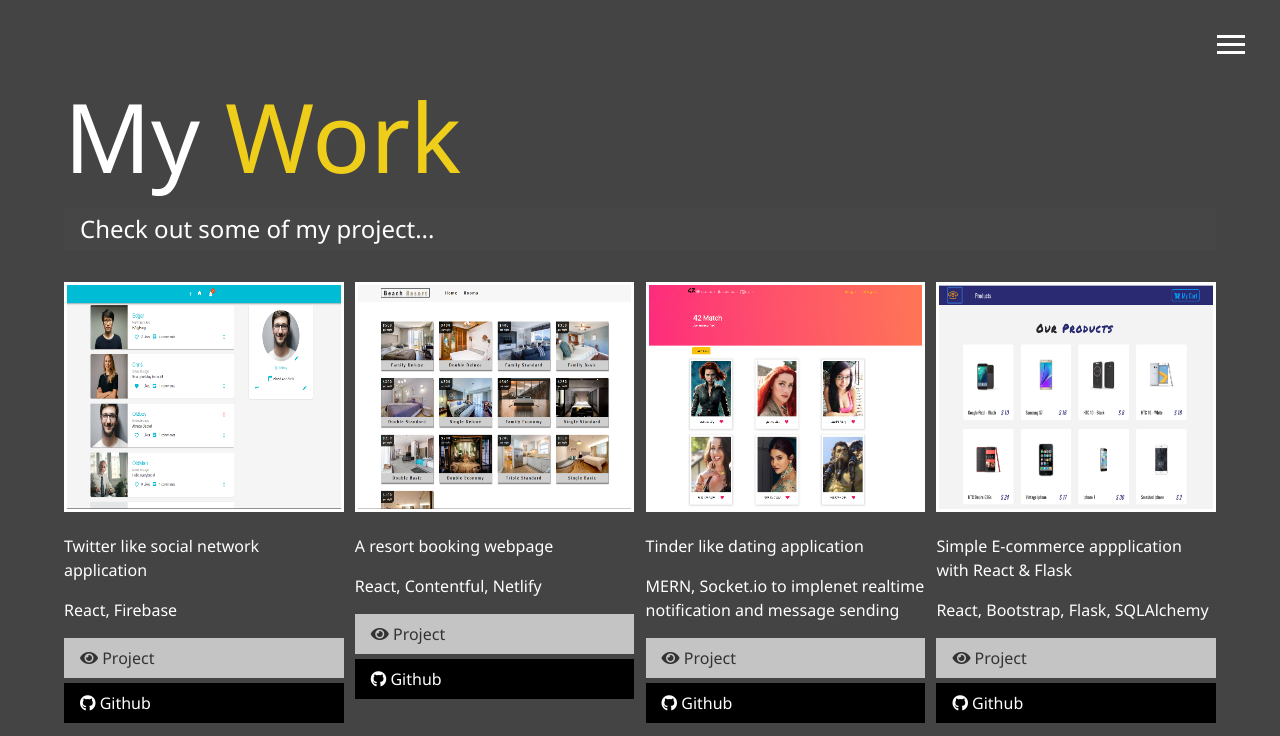
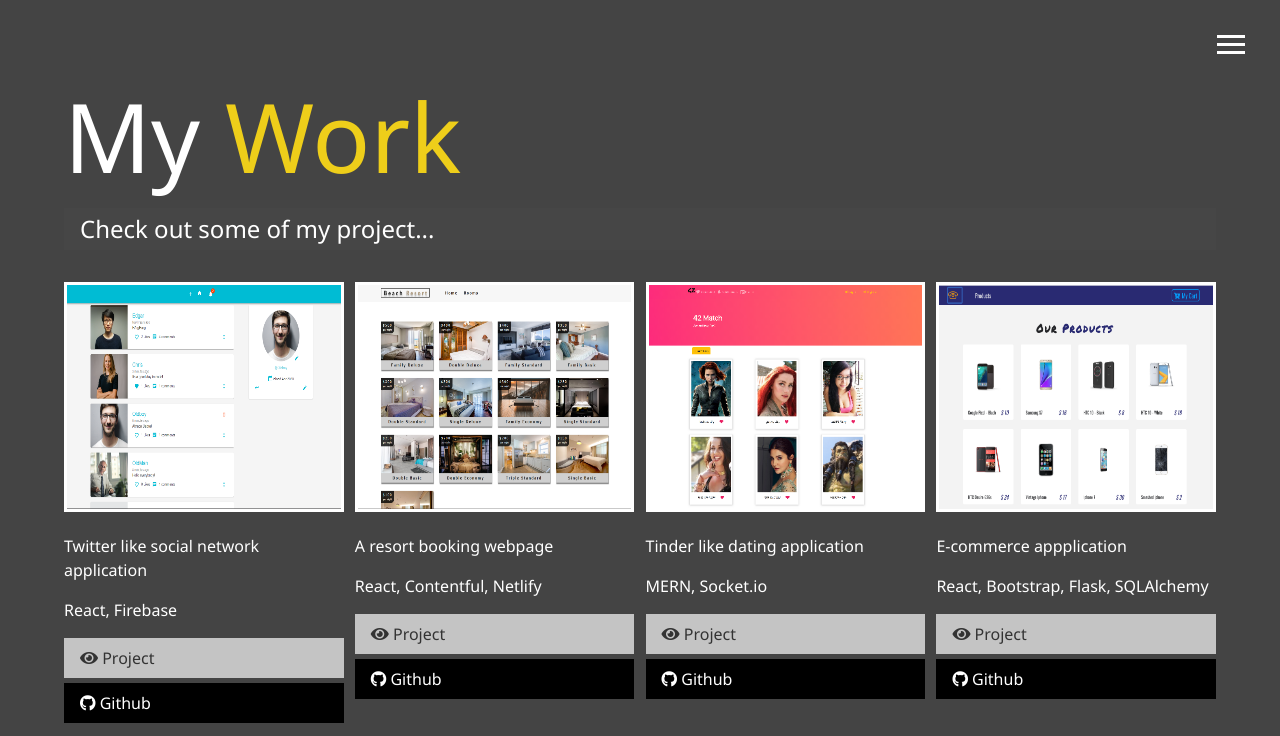
Before and after one commit to Ultraman82/Portfolio, a website: page dist/work.html in a window 1280 px wide. Shown: the top 736 px of the page. Drawn offline with Linux system fonts and the light colour scheme; grey boxes are pictures that could not be loaded.

Commit message:
small edit

```diff
--- a/dist/work.html
+++ b/dist/work.html
@@ -87,8 +87,7 @@
         </a>
         <p class="">Tinder like dating application</p>
         <p class="">
-          MERN, Socket.io to implenet realtime notification and message
-          sending
+          MERN, Socket.io
         </p>
         <a href="http://18.220.196.170:3001/home/" class="btn-light">
           <i class="fas fa-eye"></i> Project
@@ -102,7 +101,7 @@
           <img src="img/projects/project2.png" height="230" alt="Project3" />
         </a>
         <p class="description">
-          Simple E-commerce appplication with React & Flask
+          E-commerce appplication
         </p>
         <p class="description">React, Bootstrap, Flask, SQLAlchemy</p>
 
--- a/package.json
+++ b/package.json
@@ -11,7 +11,7 @@
   "author": "",
   "license": "ISC",
   "dependencies": {
-    "gh-pages": "^2.0.1",
+    "gh-pages": "^2.2.0",
     "node-sass": "^4.12.0"
   }
 }
```
Also changed, not shown: dist/index.html (+6 -7 lines), 1 other file.
